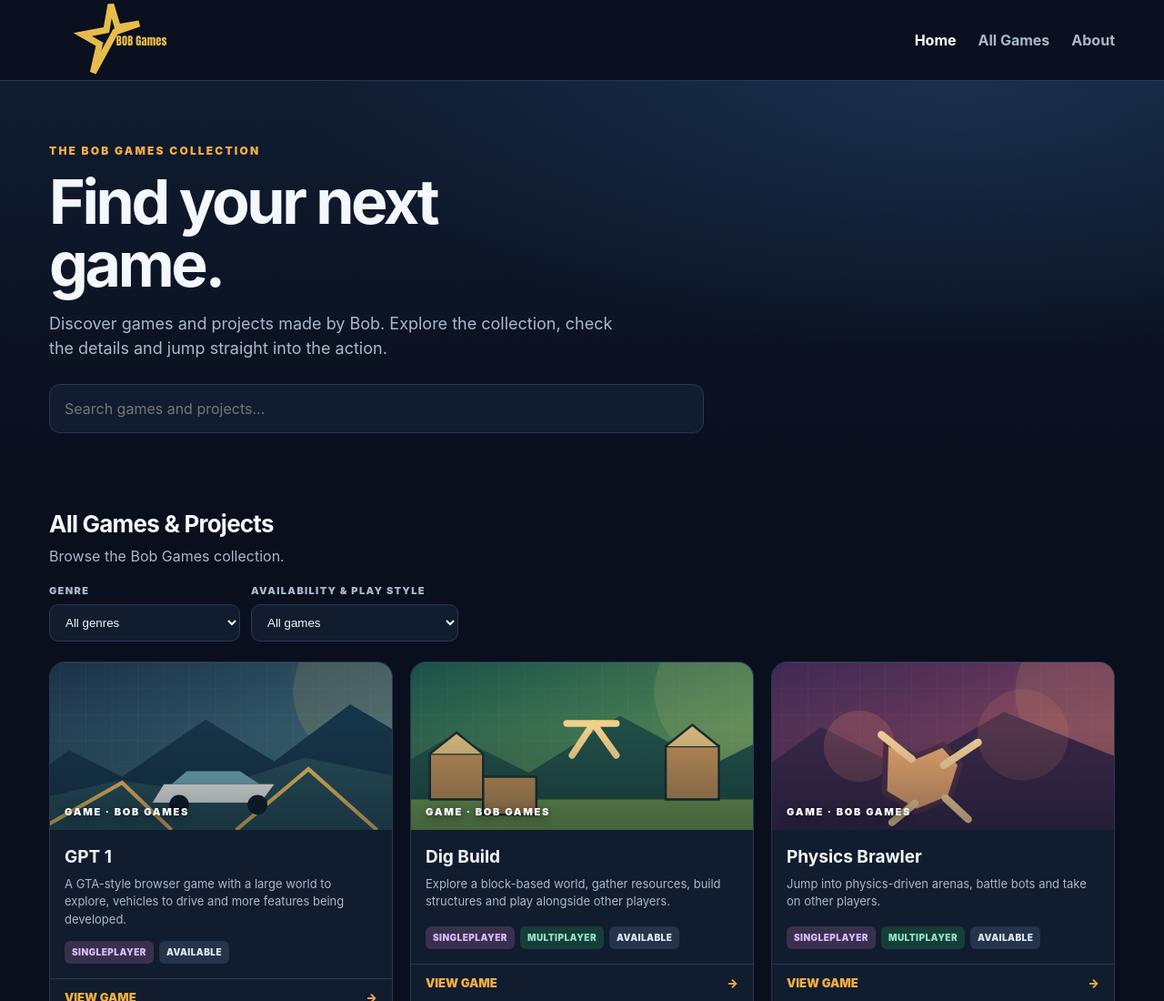
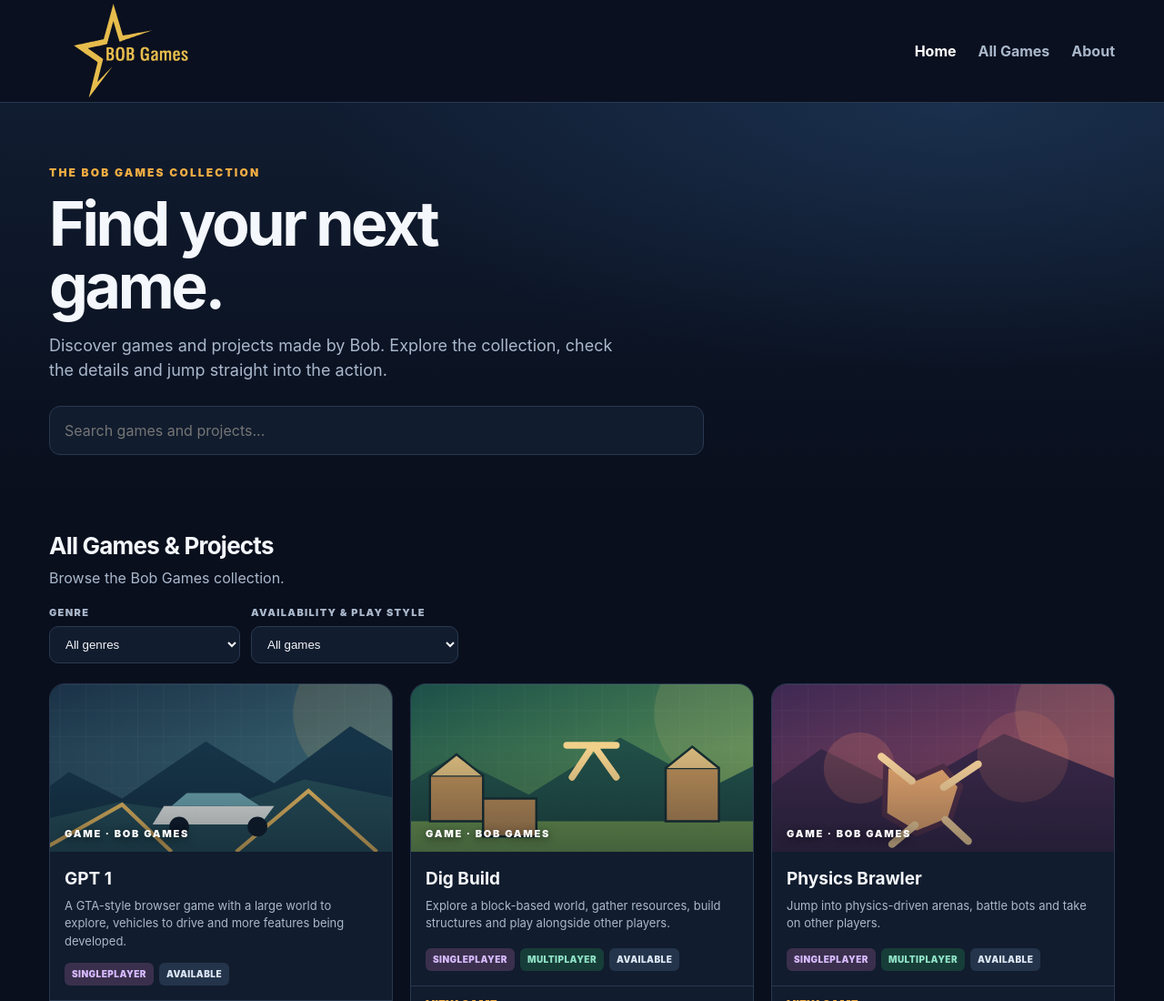
Before and after one commit to Bob-Jefferson1824/bob-games, a plain HTML site: page index.html in a window 1280 px wide. Shown: the top 1100 px of the page at 91% size. Drawn offline with Linux system fonts and the light colour scheme.

Commit message:
Use the exact original Bob Games star logo in the site header

```diff
--- a/index.html
+++ b/index.html
@@ -11,7 +11,7 @@
 *{box-sizing:border-box}html{scroll-behavior:smooth}body{margin:0;background:var(--bg);color:var(--text);font:16px/1.5 Inter,system-ui,-apple-system,Segoe UI,Arial,sans-serif}
 a{color:inherit;text-decoration:none}button,input{font:inherit}.wrap{max-width:1220px;margin:auto;padding:0 24px}
 header{position:sticky;top:0;z-index:5;background:#0b1120ed;backdrop-filter:blur(14px);border-bottom:1px solid var(--line)}
-.nav{height:88px;display:flex;align-items:center;justify-content:space-between;gap:20px}.brand{display:flex;align-items:center;gap:12px;font-weight:950;letter-spacing:.08em;flex:0 0 auto}.brandmark{display:block;width:164px;height:82px;overflow:visible}
+.nav{height:112px;display:flex;align-items:center;justify-content:space-between;gap:20px}.brand{display:flex;align-items:center;gap:12px;font-weight:950;letter-spacing:.08em;flex:0 0 auto}.brandmark{display:block;width:180px;height:auto;max-height:104px;object-fit:contain}
 .logo{width:42px;height:42px;border-radius:13px;background:var(--gold);color:#172033;display:grid;place-items:center;font-size:19px;font-weight:1000;letter-spacing:-2px}
 nav{display:flex;gap:24px;color:var(--muted);font-weight:700}nav a:hover,nav a.active{color:white}
 .hero{padding:68px 0 44px;background:radial-gradient(ellipse at 82% 0%,#294d7966,transparent 48%),linear-gradient(180deg,#101c30 0%,var(--bg) 100%)}
@@ -35,15 +35,11 @@ footer{border-top:1px solid var(--line);padding:25px 0;color:var(--muted);font-s
 .primary{display:inline-flex;align-items:center;justify-content:center;gap:9px;background:var(--gold);color:#172033;padding:13px 20px;border-radius:11px;font-weight:950;margin-top:15px}.primary.disabled{opacity:.45;pointer-events:none}
 .info{margin-top:32px;background:var(--panel);border:1px solid var(--line);border-radius:17px;padding:22px}.info h2{margin:0 0 15px;font-size:20px}.facts{display:grid;grid-template-columns:repeat(3,1fr);gap:12px}.fact{background:var(--panel2);padding:14px;border-radius:11px}.fact span{display:block;color:var(--muted);font-size:12px;margin-bottom:4px}.fact strong{font-size:15px}.notice{color:var(--muted);font-size:13px;margin-top:14px}\n.creator-card{margin-top:28px;background:var(--panel);border:1px solid var(--line);border-radius:18px;padding:26px;max-width:850px}.creator-top{display:flex;align-items:center;gap:18px;margin-bottom:18px}.creator-avatar{width:72px;height:72px;flex:0 0 72px;border-radius:20px;background:linear-gradient(135deg,#f2ad43,#b86d2d);display:grid;place-items:center;color:#172033;font-size:27px;font-weight:1000;letter-spacing:-2px}.creator-card h2{margin:0;font-size:25px}.creator-card p{color:var(--muted);margin:8px 0 18px}.creator-links{display:flex;gap:10px;flex-wrap:wrap}.creator-link{display:inline-flex;align-items:center;gap:9px;padding:11px 15px;border-radius:10px;background:var(--panel2);border:1px solid var(--line);font-weight:850;transition:border-color .15s,transform .15s}.creator-link:hover{border-color:var(--gold);transform:translateY(-2px)}.creator-link span{color:var(--gold)}
 @media(max-width:900px){.grid{grid-template-columns:repeat(2,minmax(0,1fr))}.detailhero{grid-template-columns:1fr}.detail .cover{height:270px}}
-@media(max-width:560px){.wrap{padding:0 16px}.nav{height:72px}.brandmark{width:125px;height:64px}nav{gap:13px;font-size:13px}.hero{padding:48px 0 30px}.grid{gap:12px}.cover{height:130px}.cardbody{padding:12px}.card h3{font-size:16px}.desc{font-size:12px}.facts{grid-template-columns:repeat(2,1fr)}.detail .cover{height:210px}}
+@media(max-width:560px){.wrap{padding:0 16px}.nav{height:88px}.brandmark{width:142px;height:auto;max-height:82px}nav{gap:13px;font-size:13px}.hero{padding:48px 0 30px}.grid{gap:12px}.cover{height:130px}.cardbody{padding:12px}.card h3{font-size:16px}.desc{font-size:12px}.facts{grid-template-columns:repeat(2,1fr)}.detail .cover{height:210px}}
 </style>
 </head>
 <body>
-<header><div class="wrap nav"><a class="brand" href="#home" aria-label="Bob Games home">
-<svg class="brandmark" viewBox="0 0 600 500" role="img" aria-label="BOB Games logo" xmlns="http://www.w3.org/2000/svg">
-<path d="M214 12 L260 165 L404 140 L244 195 L95 468 L138 278 L24 213 L184 183 Z" fill="none" stroke="#e6bc4c" stroke-width="43" stroke-linejoin="miter" stroke-linecap="square"/>
-<text x="250" y="289" fill="#e6bc4c" font-family="Impact, 'Arial Narrow', sans-serif" font-size="76" font-weight="800" letter-spacing="1">BOB Games</text>
-</svg></a><nav><a href="#home" class="active">Home</a><a href="#games">All Games</a><a href="#about">About</a></nav></div></header>
+<header><div class="wrap nav"><a class="brand" href="#home" aria-label="Bob Games home"><img class="brandmark" src="./bob-games-logo.svg" alt="BOB Games"></a><nav><a href="#home" class="active">Home</a><a href="#games">All Games</a><a href="#about">About</a></nav></div></header>
 <main id="app"></main>
 <footer><div class="wrap">© <span id="year"></span> Bob Games · Games and projects made by Bob.</div></footer>
 <script>
```
